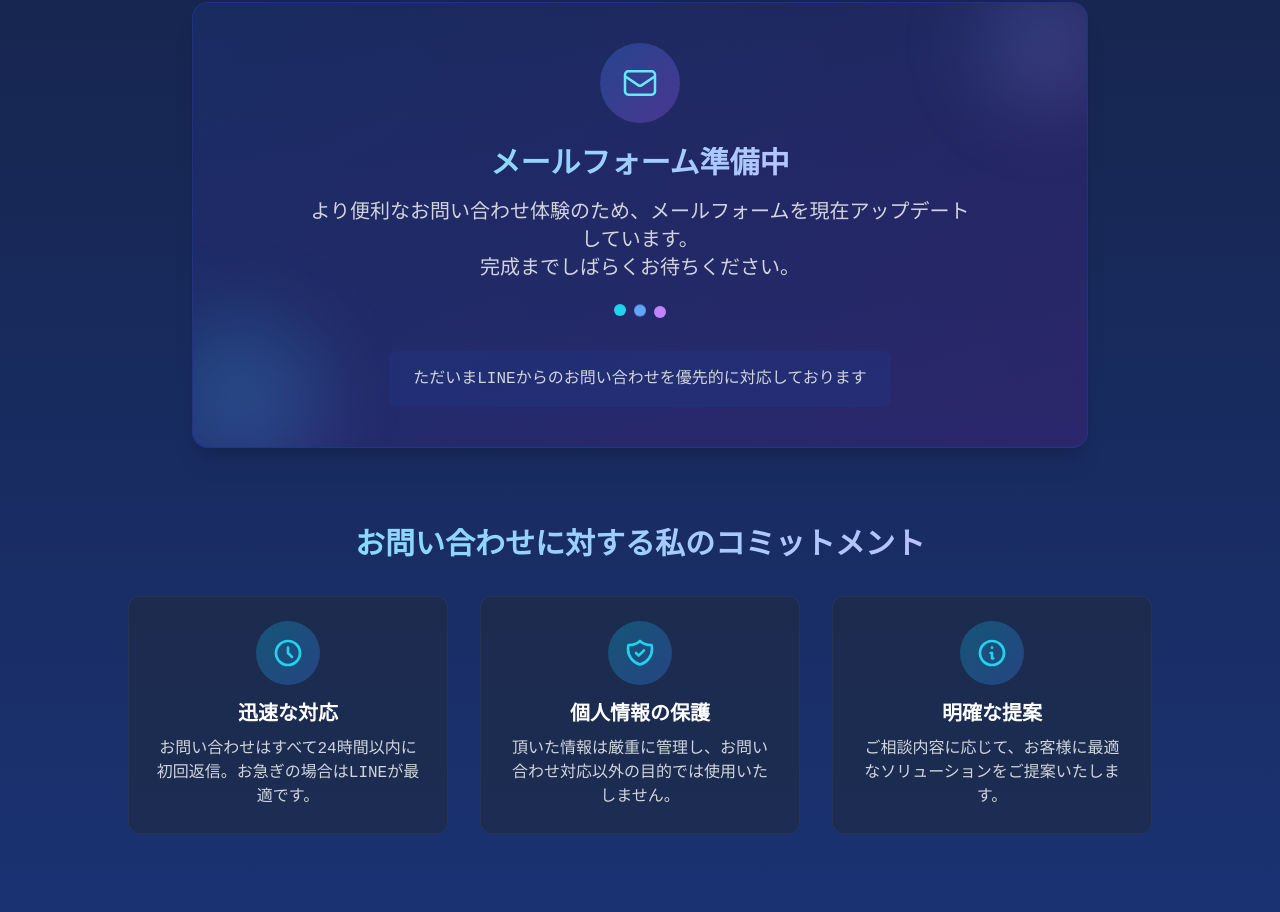
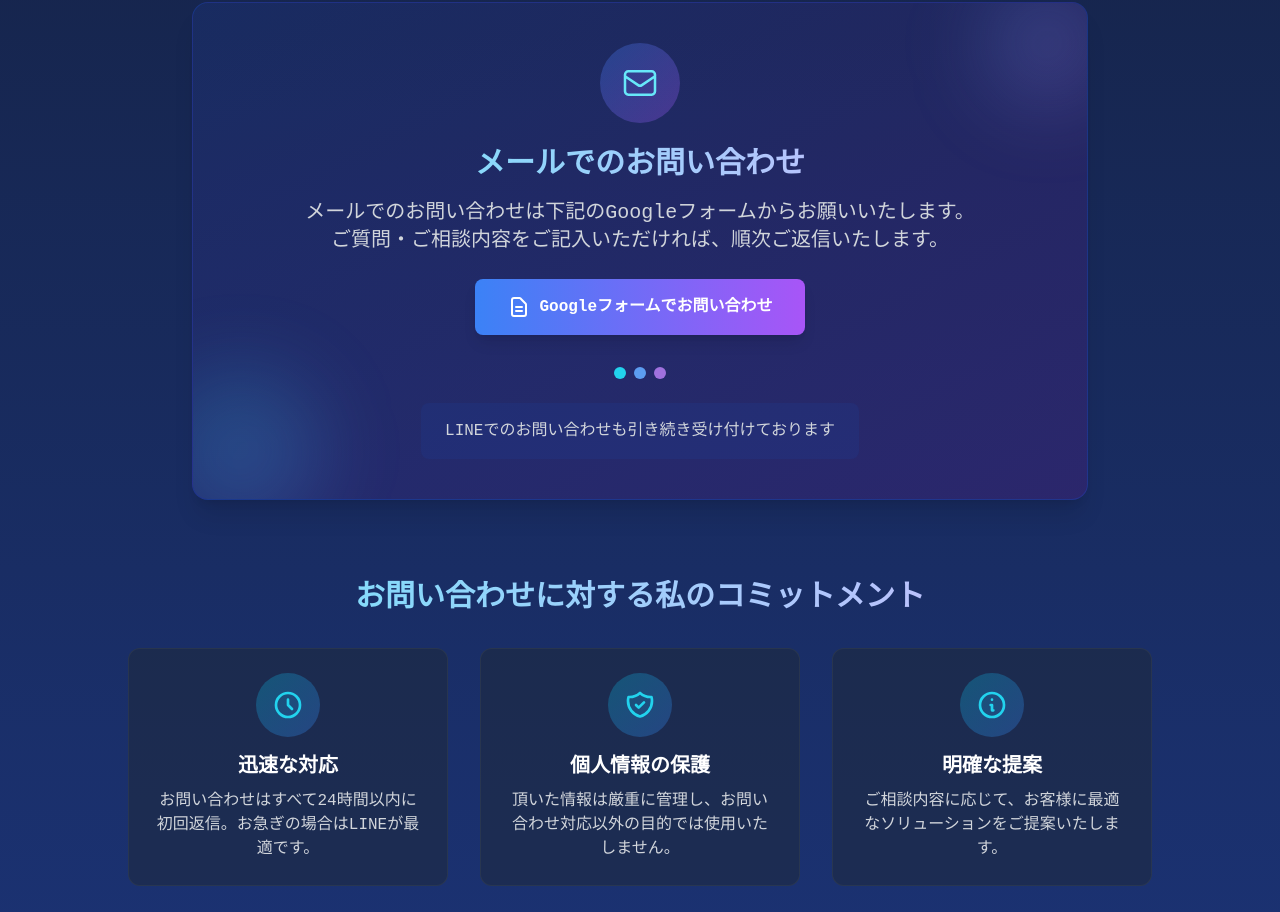
Before and after one commit to fortesnow/my-profile, a Next.js app: page /contact in a window 1280 px wide. Shown: the part 1056-1968 px from the top of the page. Built offline with nearby package versions, Linux system fonts and the light colour scheme; a web font is replaced by a local one.

Commit message:
お問い合わせページにGoogleフォームへのリンクを追加

```diff
--- a/app/contact/page.tsx
+++ b/app/contact/page.tsx
@@ -74,7 +74,7 @@ export default function ContactPage() {
           </div>
         </div>
 
-        {/* メールお問い合わせ準備中セクション */}
+        {/* メールお問い合わせセクション */}
         <div className="max-w-4xl mx-auto mt-20 mb-16">
           <div className="bg-gradient-to-br from-blue-900/30 to-purple-900/30 rounded-2xl overflow-hidden shadow-xl border border-blue-700/30 p-10 text-center relative">
             <div className="absolute -top-6 -right-6 w-32 h-32 bg-gradient-to-br from-blue-400/20 to-purple-400/20 rounded-full blur-2xl"></div>
@@ -89,20 +89,36 @@ export default function ContactPage() {
                 </div>
               </div>
               <h2 className="text-3xl font-bold mb-4 text-transparent bg-clip-text bg-gradient-to-r from-cyan-300 to-purple-300">
-                メールフォーム準備中
+                メールでのお問い合わせ
               </h2>
               <p className="text-xl text-gray-300 max-w-2xl mx-auto mb-6">
-                より便利なお問い合わせ体験のため、メールフォームを現在アップデートしています。
-                <br />完成までしばらくお待ちください。
+                メールでのお問い合わせは下記のGoogleフォームからお願いいたします。
+                <br />ご質問・ご相談内容をご記入いただければ、順次ご返信いたします。
               </p>
-              <div className="flex justify-center space-x-2 mb-8">
-                <span className="w-3 h-3 bg-cyan-400 rounded-full animate-bounce" style={{ animationDelay: '0s' }}></span>
-                <span className="w-3 h-3 bg-blue-400 rounded-full animate-bounce" style={{ animationDelay: '0.2s' }}></span>
-                <span className="w-3 h-3 bg-purple-400 rounded-full animate-bounce" style={{ animationDelay: '0.4s' }}></span>
+
+              <a
+                href="https://forms.gle/qXBE65hXf2EJzsJ97"
+                target="_blank"
+                rel="noopener noreferrer"
+                className="inline-block bg-gradient-to-r from-blue-500 to-purple-500 text-white font-bold py-4 px-8 rounded-lg transition-transform duration-300 hover:scale-105 shadow-lg hover:shadow-blue-500/25 mb-8"
+              >
+                <div className="flex items-center justify-center">
+                  <svg className="w-6 h-6 mr-2" fill="none" stroke="currentColor" viewBox="0 0 24 24" xmlns="http://www.w3.org/2000/svg">
+                    <path strokeLinecap="round" strokeLinejoin="round" strokeWidth={2} d="M9 12h6m-6 4h6m2 5H7a2 2 0 01-2-2V5a2 2 0 012-2h5.586a1 1 0 01.707.293l5.414 5.414a1 1 0 01.293.707V19a2 2 0 01-2 2z"></path>
+                  </svg>
+                  Googleフォームでお問い合わせ
+                </div>
+              </a>
+
+              <div className="flex justify-center space-x-2 mb-6">
+                <span className="w-3 h-3 bg-cyan-400 rounded-full animate-pulse" style={{ animationDelay: '0s' }}></span>
+                <span className="w-3 h-3 bg-blue-400 rounded-full animate-pulse" style={{ animationDelay: '0.2s' }}></span>
+                <span className="w-3 h-3 bg-purple-400 rounded-full animate-pulse" style={{ animationDelay: '0.4s' }}></span>
               </div>
+
               <div className="bg-blue-900/30 py-4 px-6 rounded-lg inline-block">
                 <p className="text-gray-300">
-                  ただいまLINEからのお問い合わせを優先的に対応しております
+                  LINEでのお問い合わせも引き続き受け付けております
                 </p>
               </div>
             </div>
```
